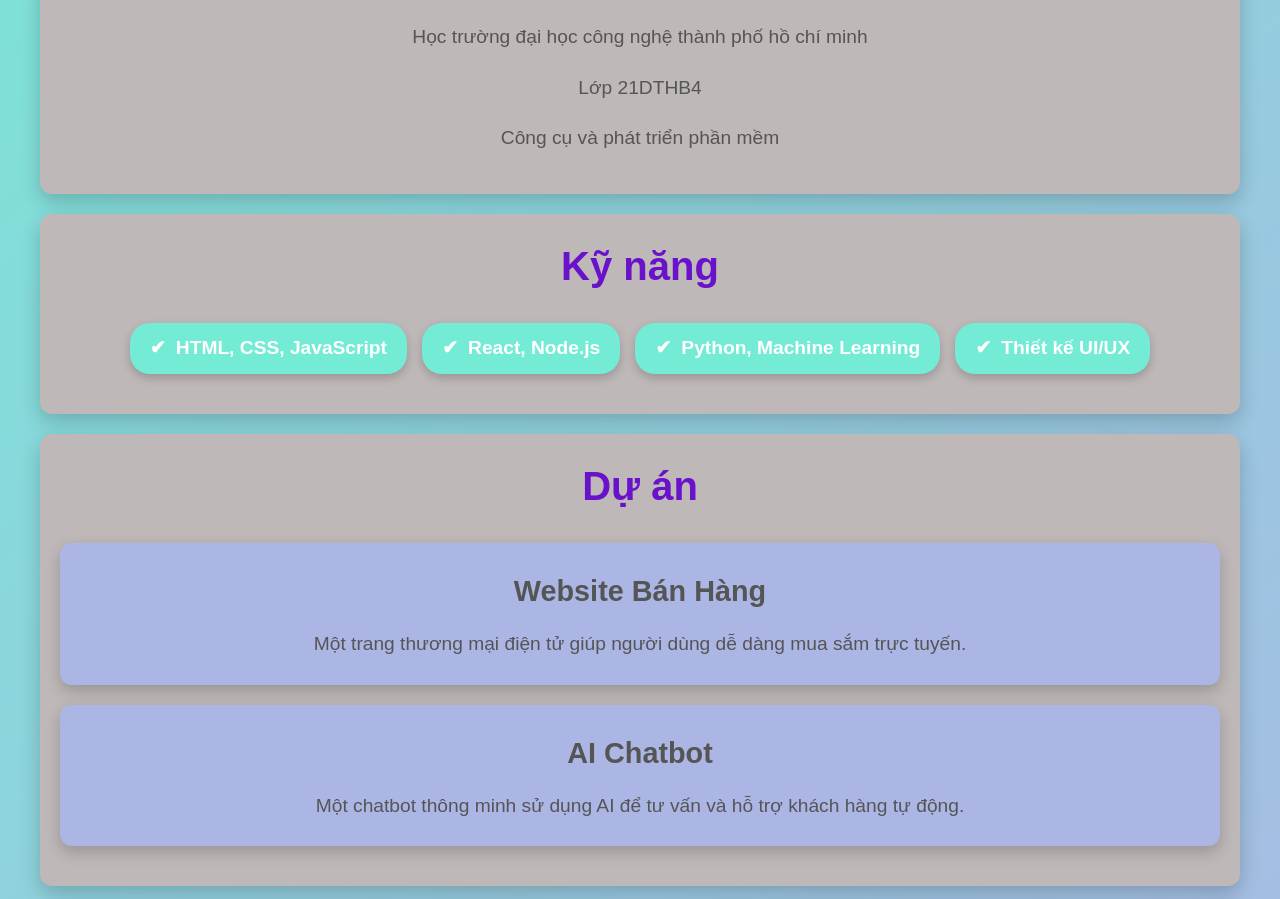
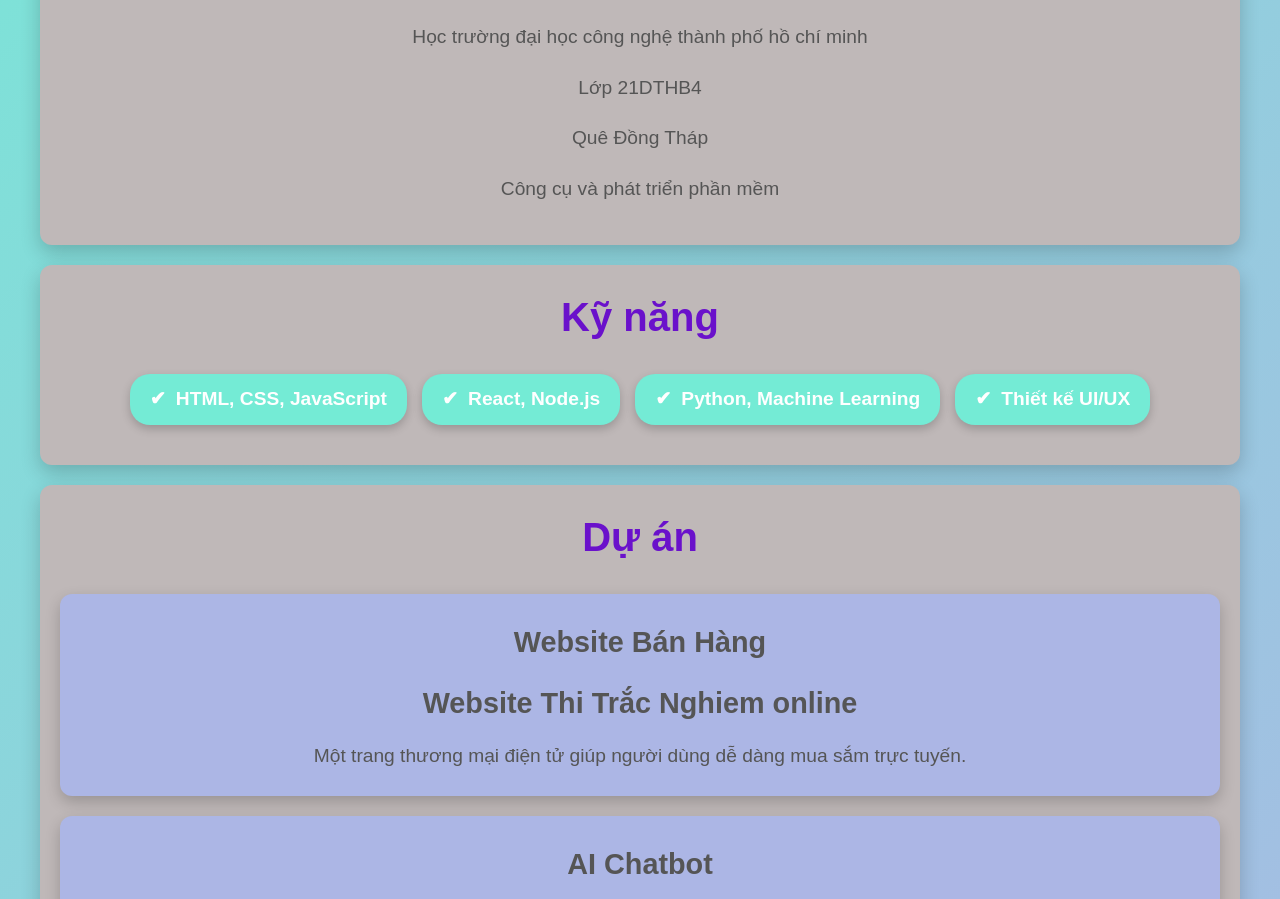
Before and after one commit to trihocit/luongductri.github.io, a plain HTML site: page index.html in a window 1280 px wide. Shown: the part 623-1522 px from the top of the page. Drawn offline with Linux system fonts and the light colour scheme.

Commit message:
first commit

```diff
--- a/index.html
+++ b/index.html
@@ -30,6 +30,7 @@
             <h2>Về tôi</h2>
             <p>Học trường đại học công nghệ thành phố hồ chí minh</p>
             <p>Lớp 21DTHB4</p>
+            <p>Quê Đồng Tháp</p>
             <p>Công cụ và phát triển phần mềm</p>
         </div>
     </section>
@@ -51,6 +52,7 @@
             <h2>Dự án</h2>
             <div class="project-item">
                 <h3>Website Bán Hàng</h3>
+                <h3>Website Thi Trắc Nghiem online</h3>
                 <p>Một trang thương mại điện tử giúp người dùng dễ dàng mua sắm trực tuyến.</p>
             </div>
             <div class="project-item">
```
